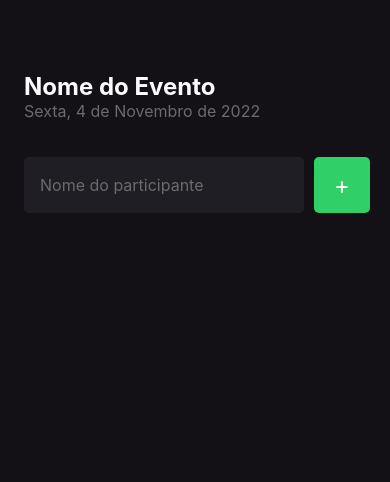
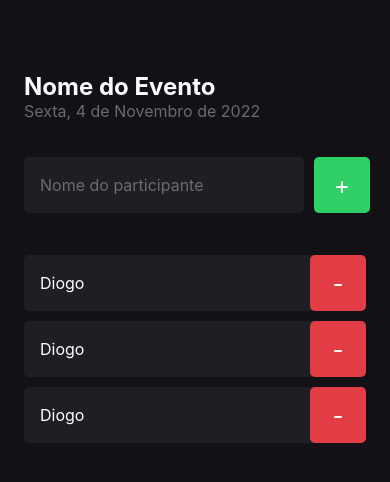
Before and after one commit to divamarques/lista-de-participantes, a React Native app: screen / in a window 390 px wide. Shown: the top 482 px of the page. Built offline with nearby package versions, Linux system fonts and the light colour scheme.

Commit message:
Criando componente e estilizando ele

```diff
--- /dev/null
+++ b/src/components/Participant/index.tsx
@@ -0,0 +1,18 @@
+import { View, Text, TouchableOpacity } from "react-native";
+import { styles } from "./styles";
+
+export function Participant(){
+  return(
+    <View style={styles.container}>
+      <Text style={styles.name}>
+        Diogo
+      </Text>
+
+      <TouchableOpacity style={styles.button}>
+          <Text style={styles.buttonText}>
+            -
+          </Text>
+        </TouchableOpacity>
+    </View>
+  )
+}
--- /dev/null
+++ b/src/components/Participant/styles.ts
@@ -0,0 +1,30 @@
+import { StyleSheet } from "react-native";
+
+export const styles = StyleSheet.create({
+  container: {
+    width: '100%',
+    backgroundColor: '#1f1e25',
+    borderRadius: 5,
+    flexDirection: 'row',
+    alignItems: 'center',
+    marginBottom: 10
+  },
+  name: {
+    color: '#fff',
+    flex: 1,
+    fontSize: 16,
+    marginLeft: 16
+  },
+  buttonText: {
+    color: '#fff',
+    fontSize: 24
+  },
+  button: {
+    width: 56,
+    height: 56,
+    borderRadius: 5,
+    backgroundColor: '#e23c44',
+    alignItems: 'center',
+    justifyContent: 'center'
+  }
+});
--- a/src/screens/Home/index.tsx
+++ b/src/screens/Home/index.tsx
@@ -1,5 +1,10 @@
+import React from 'react';
 import { Text, View, TextInput, TouchableOpacity } from 'react-native';
+
+import { Participant } from '../../components/Participant';
+
 import { styles } from './styles';
+
 
 export function Home() {
   function handleAddParticipant(){
@@ -29,6 +34,9 @@
           </Text>
         </TouchableOpacity>
       </View>
+      <Participant />
+      <Participant />
+      <Participant />
     </View>
   );
 }
```
